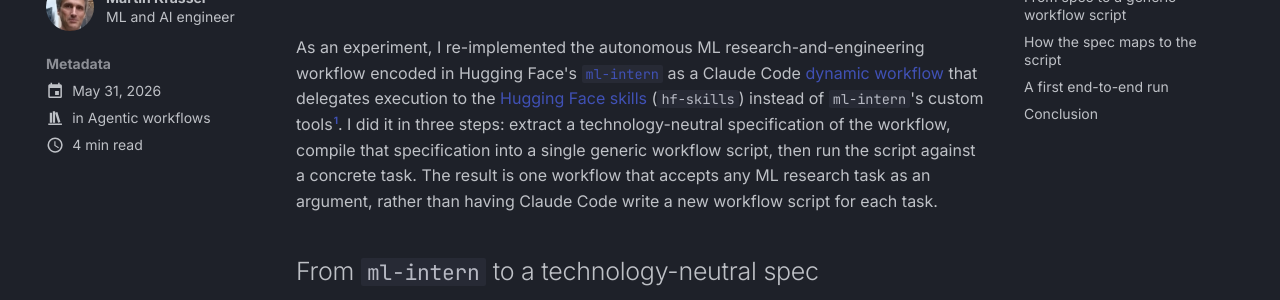
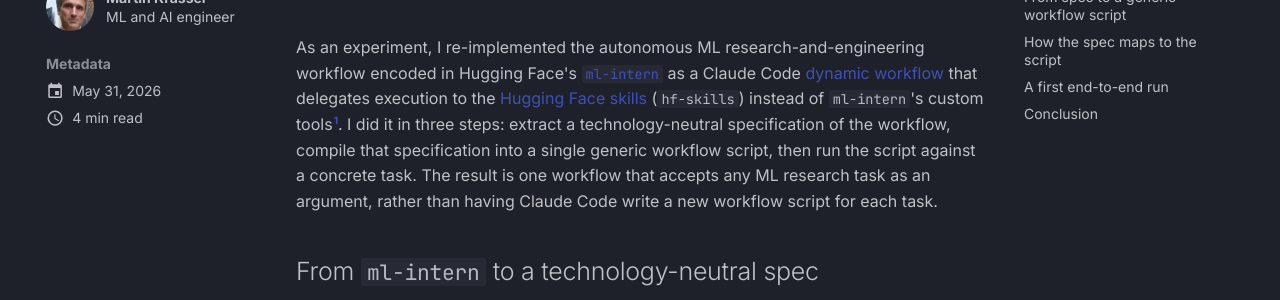
Before and after one commit to gradion-ai/agents-nanny, an MkDocs documentation site: the page built from docs/posts/ml-research-workflow.md, in a window 1280 px wide. Shown: the part 186-486 px from the top of the page. Built offline with MkDocs 1.6.1 and Material for MkDocs 9.7.7, drawn with Linux system fonts in a browser that asks for light colours.

Commit message:
Remove category from ML research workflow post
Co-Authored-By: Claude Opus 4.8 (1M context) <noreply@anthropic.com>

```diff
--- a/docs/posts/ml-research-workflow.md
+++ b/docs/posts/ml-research-workflow.md
@@ -2,8 +2,6 @@
 date: 2026-05-31
 authors:
   - martin
-categories:
-  - Agentic workflows
 ---
 
 # Building an autonomous ML researcher with Claude Code dynamic workflows
```
